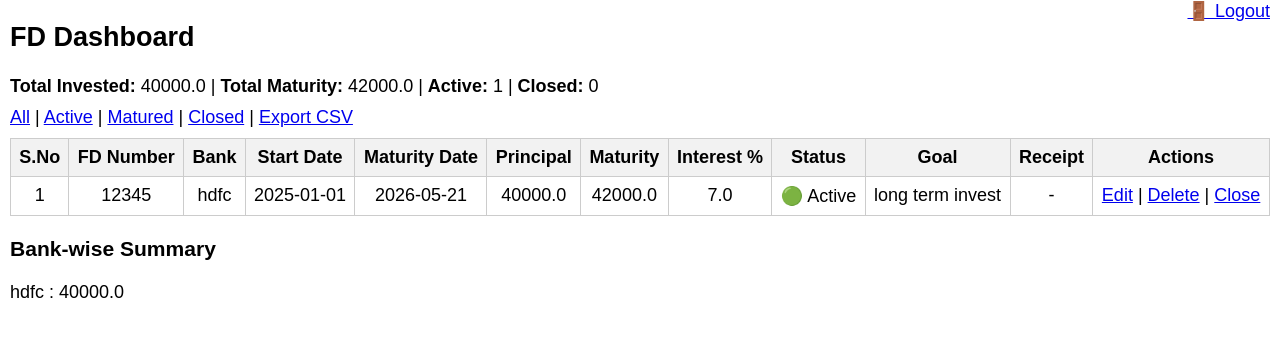
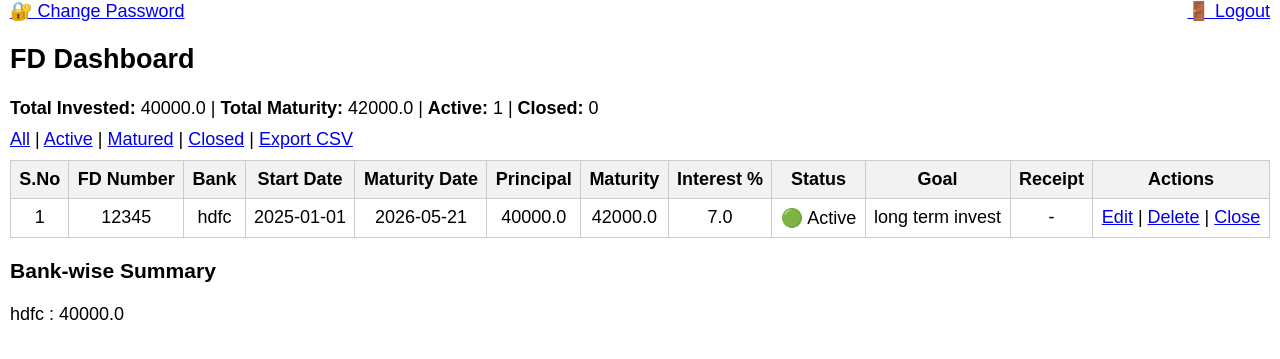
Before and after one commit to agrawalgajendra2019-max/fd-tracker, a Flask app: page /investments in a window 1280 px wide. Shown: the part 51-410 px from the top of the page. Run offline with Flask 3, Linux system fonts and the light colour scheme; the visitor is signed in with stand-in values (Sample User, id 1); data comes from the database, SQL or seed files in the repository.

Commit message:
add change password feature

```diff
--- a/app.py
+++ b/app.py
@@ -331,5 +331,34 @@ def logout():
     session.clear()
     return redirect('/login')
 
+
+@app.route('/logout')
+def logout():
+    session.clear()
+    return redirect('/login')
+
+
+# 🔐 ADD HERE
+@app.route('/change_password', methods=['GET', 'POST'])
+@login_required
+def change_password():
+    global PASSWORD
+
+    if request.method == 'POST':
+        current = request.form.get('current_password')
+        new = request.form.get('new_password')
+
+        if not check_password_hash(PASSWORD, current):
+            return "❌ Current password incorrect"
+
+        PASSWORD = generate_password_hash(new)
+        return "✅ Password changed successfully"
+
+    return render_template("change_password.html")
+
+
 if __name__ == '__main__':
     app.run(debug=True)
+
+if __name__ == '__main__':
+    app.run(debug=True)
--- a/templates/dashboard.html
+++ b/templates/dashboard.html
@@ -61,6 +61,7 @@
 </div>
 
 <a href="/logout" style="float:right;">🚪 Logout</a>
+<a href="/change_password">🔐 Change Password</a>
 
 <h2>FD Dashboard</h2>
 
```
Also changed, not shown: templates/change_password.html (added, +11 -0 lines).
